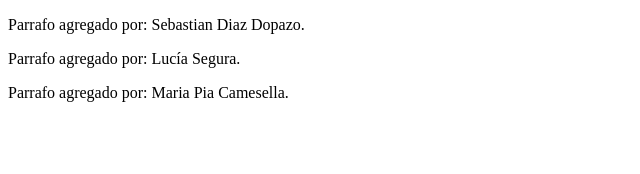
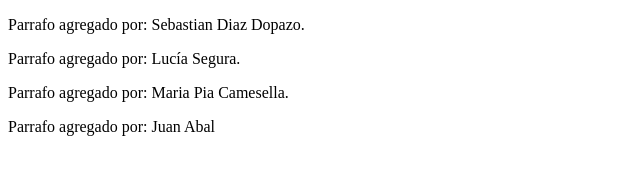
Before and after one commit to sebadio/JAP-grupal, a plain HTML site: page index.html in a window 1280 px wide. Shown: the whole page, without its empty margins (0-640 px from the left). Drawn offline with Linux system fonts and the light colour scheme.

Commit message:
Commit de Juan Abal

```diff
--- a/index.html
+++ b/index.html
@@ -10,5 +10,6 @@
     <p>Parrafo agregado por: Sebastian Diaz Dopazo.</p>
     <p>Parrafo agregado por: Lucía Segura.</p>
     <p>Parrafo agregado por: Maria Pia Camesella.</p>
+    <p>Parrafo agregado por: Juan Abal</p>
   </body>
 </html>
```
